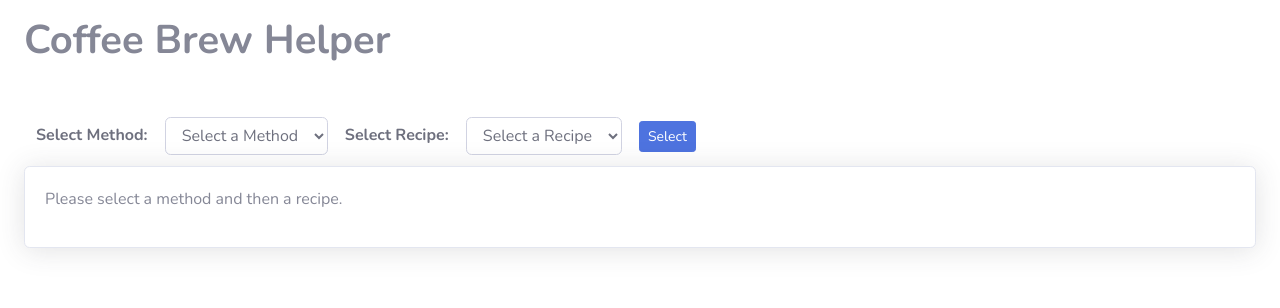
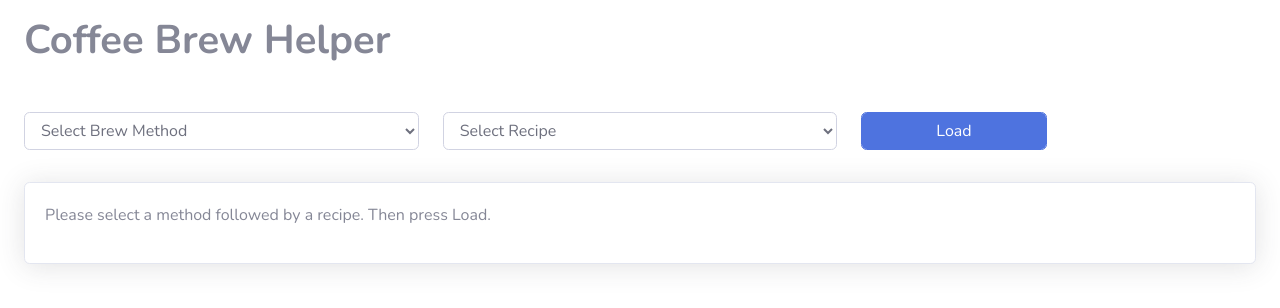
Before and after one commit to daniel-wai/CoffeeBrewHelperWeb, a Django app: page / in a window 1280 px wide. Shown: the top 308 px of the page. Run offline with Django 5.2, Linux system fonts and the light colour scheme; data comes from the database, SQL or seed files in the repository; some libraries are stand-ins or nearby versions.

Commit message:
Update recipe finder dropdowns and load button

```diff
--- a/coffee/brewhelper/templates/home.html
+++ b/coffee/brewhelper/templates/home.html
@@ -43,27 +43,29 @@
     <!-- Begin Page Content -->
     <div class="container-fluid">
         <h1 class="py-3 title-text">Coffee Brew Helper</h1>
-        <form class="form-control border-0 small my-4" action="{% url 'home' %}" method="GET">
-            <label class="title-text" for="method-dropdown">Select Method:</label>
-            <div class="btn">
-                <select id="method-dropdown" class="form-control" name="selected_method_id" onchange="populateRecipes()">
-                    <option class="dropdown-item" value="">Select a Method</option>
+        <div>
+            <form class="my-4" action="{% url 'home' %}" method="GET">
+                <div class="row">
+                    <div class="col-md-4">
+                        <select id="method-dropdown" class="form-control my-2" name="selected_method_id" onchange="populateRecipes()">
+                            <option class="dropdown-item" value="">Select Brew Method</option>
                             {% for method in methods %}
                                 <option class="dropdown-item" value="{{ method.id }}">{{ method.name }}</option>
                             {% endfor %}
                         </select>
                     </div>
-
-            <label class="title-text" for="recipe-dropdown">Select Recipe:</label>
-            <div class="btn">
-                <select id="recipe-dropdown" class="form-control" name="selected_recipe_id">
-                    <option class="dropdown-item" value="">Select a Recipe</option>
+                    <div class="col-md-4">
+                        <select id="recipe-dropdown" class="form-control my-2" name="selected_recipe_id">
+                            <option class="dropdown-item" value="">Select Recipe</option>
                             <!-- Recipes will be populated dynamically using JavaScript -->
                         </select>
                     </div>
-
-            <input class="btn btn-primary btn-sm" type="submit" value="Select">
+                    <div class="col-md-2">
+                        <input class="form-control btn-primary my-2" type="submit" value="Load">
+                    </div>
+                </div>
             </form>
+        </div>
 
         {% if selected_method and selected_recipe %}
             <div class="card shadow mb-4">
@@ -223,7 +225,7 @@
         {% else %}
             <div class="card shadow mb-4">
                 <div class="card-body">
-                    <p class="text">Please select a method and then a recipe. </p>
+                    <p class="text">Please select a method followed by a recipe. Then press Load. </p>
                 </div>
             </div>
         {% endif %}
@@ -277,7 +279,7 @@
                 const recipeDropdown = document.getElementById('recipe-dropdown');
 
                 // Clear previous options in the recipe dropdown
-                recipeDropdown.innerHTML = '<option value="">Select a Recipe</option>';
+                recipeDropdown.innerHTML = '<option value="">Select Recipe</option>';
 
                 if (selectedMethodId !== '') {
                     // AJAX call to fetch recipes associated with the selected method
```
Also changed, not shown: README.md. Lines whose indentation alone changed are shown as unchanged.
